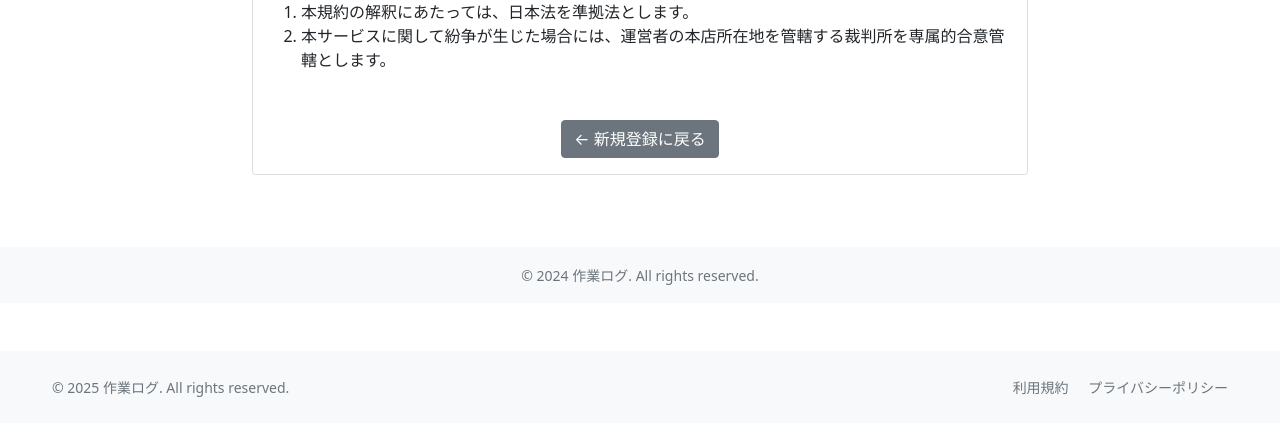
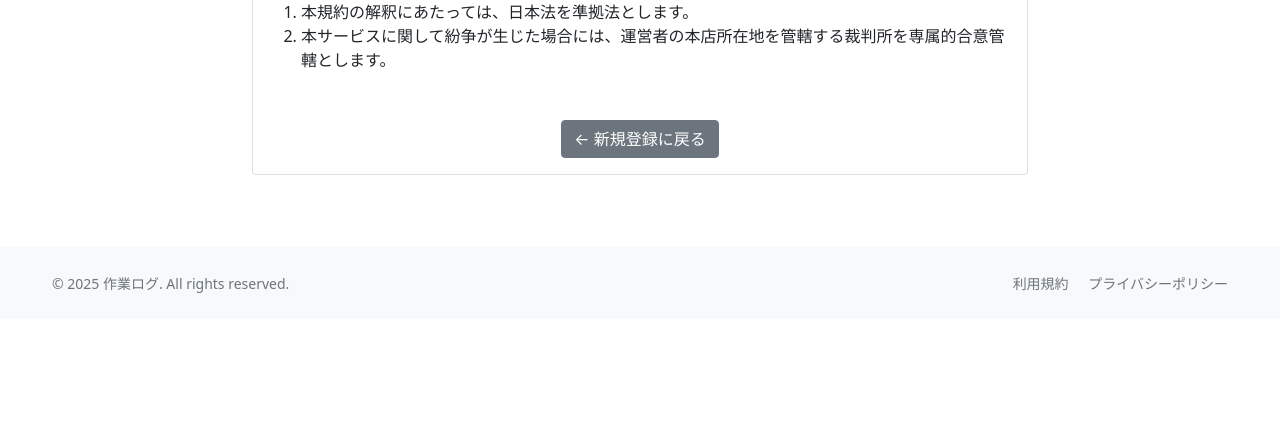
Before and after one commit to yukita39/learning-log-pwa, a Flask app: page /terms in a window 1280 px wide. Shown: the part 1763-2186 px from the top of the page. After the commit the page ends 2056 px from the top, so only its background shows below. Run offline with Flask 3, Linux system fonts and the light colour scheme.

Commit message:
フッターが2重になってたのを修正

```diff
--- a/templates/base.html
+++ b/templates/base.html
@@ -148,9 +148,19 @@
     </main>
 
     <!-- フッター -->
-    <footer class="bg-light py-3 mt-5">
-        <div class="container text-center text-muted">
-            <small>&copy; 2024 作業ログ. All rights reserved.</small>
+    <footer class="bg-light py-4 mt-5">
+        <div class="container">
+            <div class="row">
+                <div class="col-md-6 text-center text-md-start mb-3 mb-md-0">
+                    <small class="text-muted">&copy; 2025 作業ログ. All rights reserved.</small>
+                </div>
+                <div class="col-md-6 text-center text-md-end">
+                    <small>
+                        <a href="{{ url_for('terms') }}" class="text-muted text-decoration-none me-3">利用規約</a>
+                        <a href="{{ url_for('privacy') }}" class="text-muted text-decoration-none">プライバシーポリシー</a>
+                    </small>
+                </div>
+            </div>
         </div>
     </footer>
 
@@ -168,20 +178,4 @@
 
     {% block extra_js %}{% endblock %}
 </body>
-<!-- フッター -->
-<footer class="bg-light py-4 mt-5">
-    <div class="container">
-        <div class="row">
-            <div class="col-md-6 text-center text-md-start mb-3 mb-md-0">
-                <small class="text-muted">&copy; 2025 作業ログ. All rights reserved.</small>
-            </div>
-            <div class="col-md-6 text-center text-md-end">
-                <small>
-                    <a href="{{ url_for('terms') }}" class="text-muted text-decoration-none me-3">利用規約</a>
-                    <a href="{{ url_for('privacy') }}" class="text-muted text-decoration-none">プライバシーポリシー</a>
-                </small>
-            </div>
-        </div>
-    </div>
-</footer>
 </html>
```
